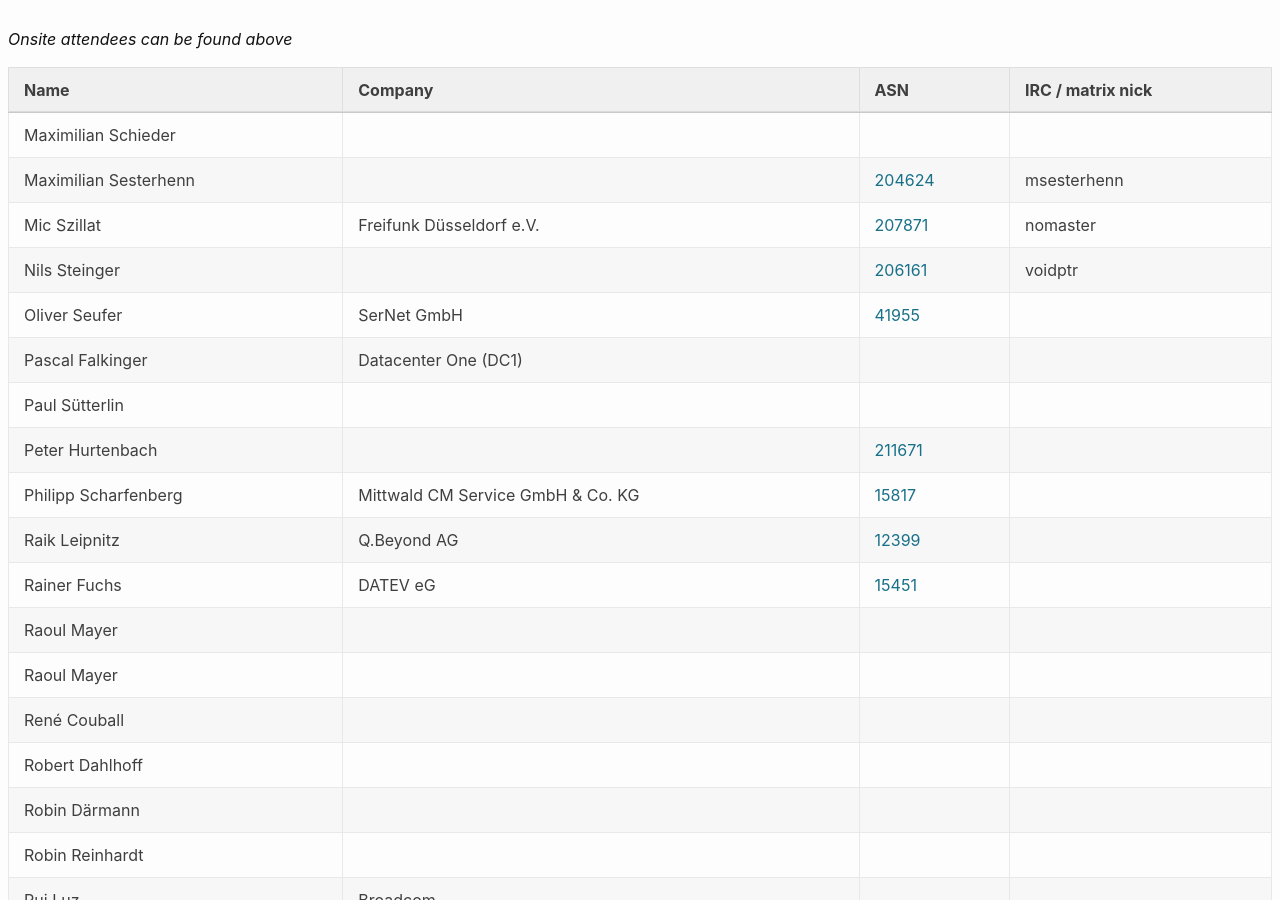
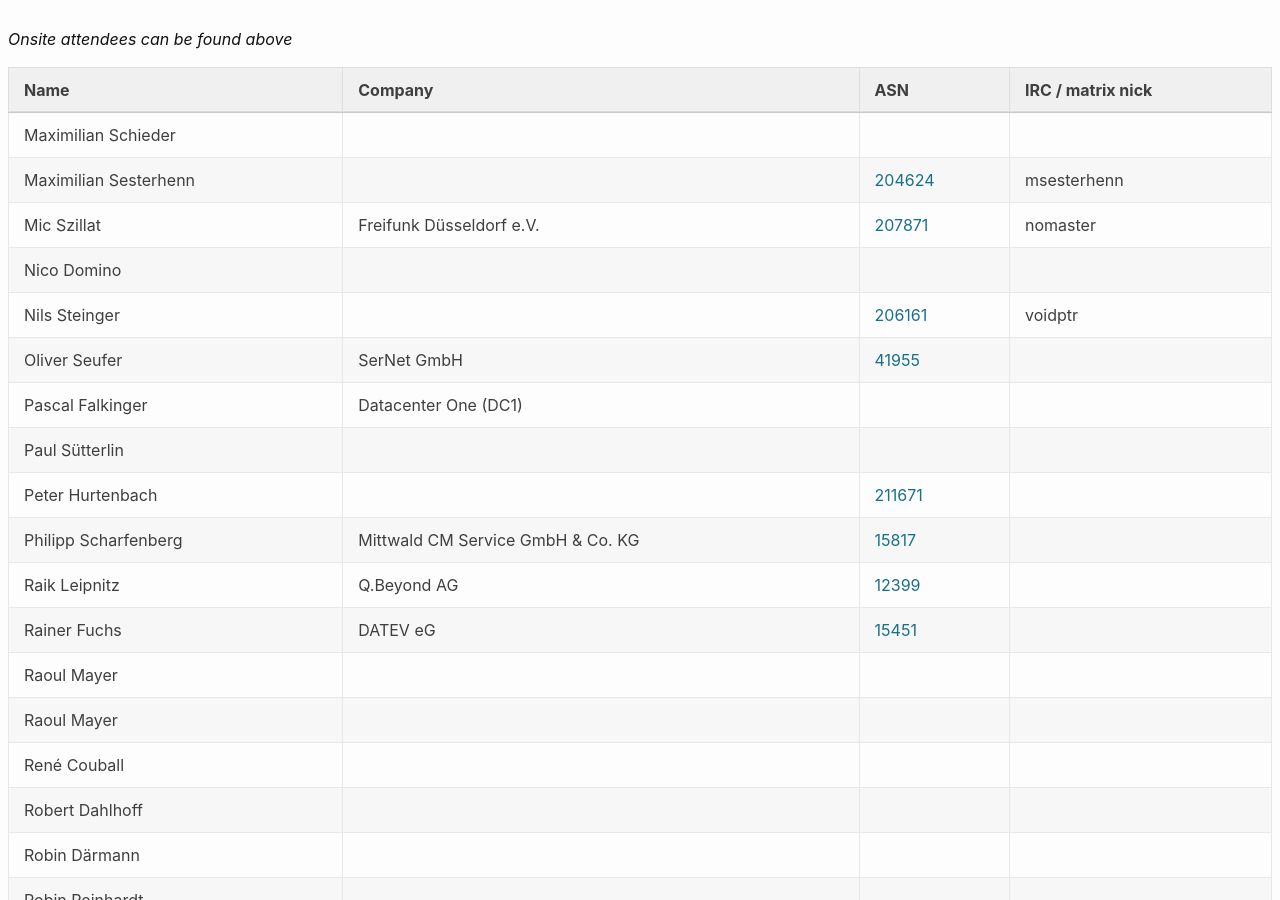
Before and after one commit to denog/pretix-attendeelist, a Jekyll site: the page built from denog16/index.markdown, in a window 1280 px wide and 900 px high, scrolled down 21699 px. Built offline with Jekyll 4.4.1, drawn with Linux system fonts in a browser that asks for light colours.

Commit message:
Latest data: Fri Oct 25 12:38:32 UTC 2024

```diff
--- a/_data/attendees_denog16_online.json
+++ b/_data/attendees_denog16_online.json
@@ -16,6 +16,12 @@
     "company": "Freifunk Düsseldorf  e.V.",
     "irc": "nomaster",
     "asn": "207871"
+  },
+  {
+    "name": "Nico Domino",
+    "company": null,
+    "irc": null,
+    "asn": null
   },
   {
     "name": "Nils Steinger",
```
